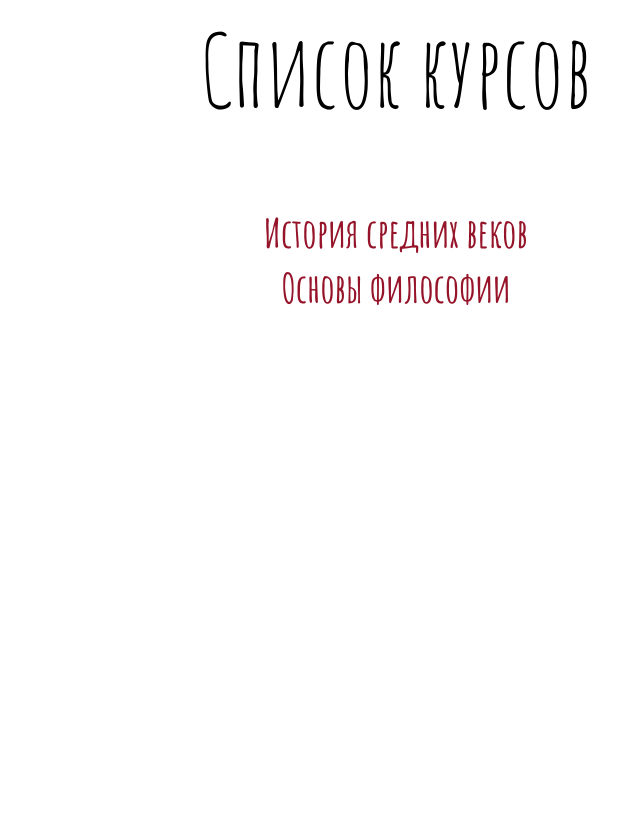
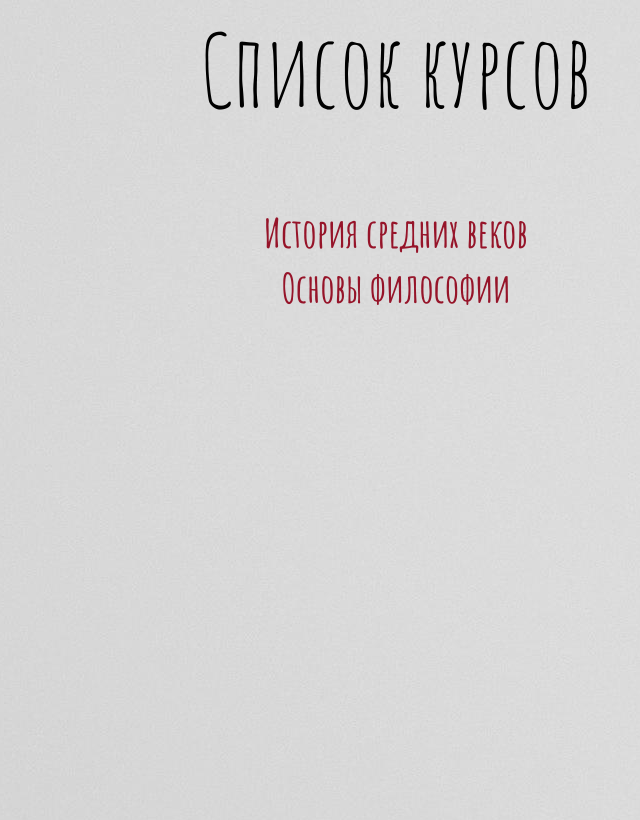
Before and after one commit to Cheizlol/my-cources, a plain HTML site: page index.html in a window 1280 px wide. Shown: the whole page, without its empty margins (244-884 px from the left). Drawn offline with Linux system fonts and the light colour scheme.

Commit message:
Обновил CSS-файл

```diff
--- a/style.css
+++ b/style.css
@@ -87,7 +87,7 @@
 
 body {
     background-color: lightgrey;
-    background: url(../img/img.jpg)
+    background: url(img.jpg)
 }
 
 h1 {
```
